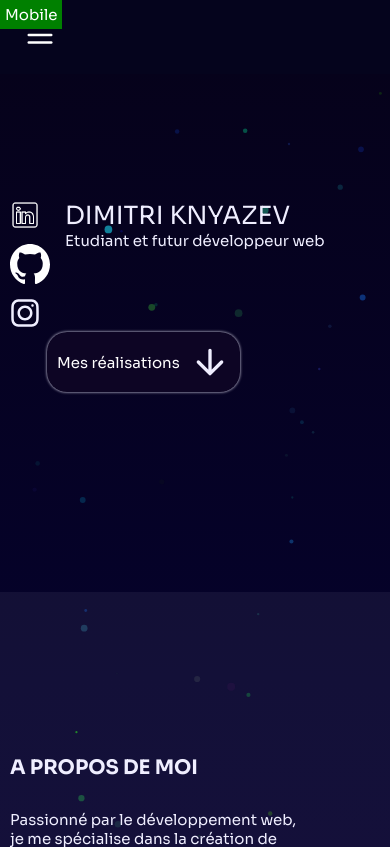
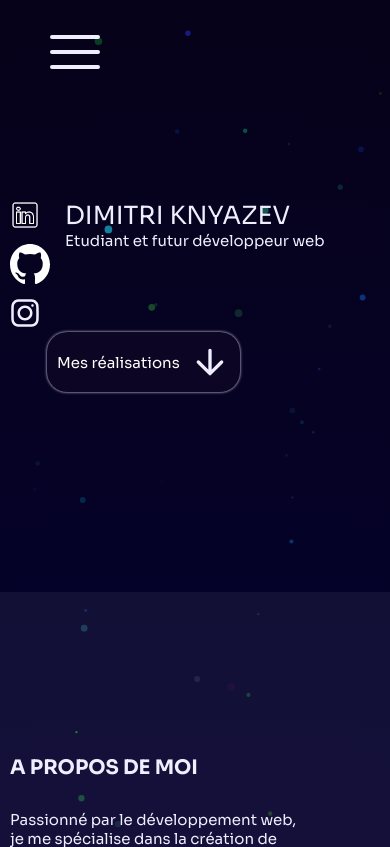
Before and after one commit to Sopatrika/Portfolio-Dimitri-KNYAZEV, a PHP site: page / in a window 390 px wide. Shown: the top 847 px of the page. Run offline with PHP 8.4, Linux system fonts and the light colour scheme; some libraries are stand-ins or nearby versions; some web fonts are replaced.

Commit message:
news changes

```diff
--- a/index.html
+++ b/index.html
@@ -22,7 +22,11 @@
             <a href="#contact_section">Contact</a>
         </nav>
         <div class="reponsive_nav_header">
-            <svg xmlns="http://www.w3.org/2000/svg" width="30" height="30" viewBox="0 0 24 24" fill="none" stroke="#ffffff" stroke-width="2" stroke-linecap="round" stroke-linejoin="round"><line x1="3" y1="12" x2="21" y2="12"></line><line x1="3" y1="6" x2="21" y2="6"></line><line x1="3" y1="18" x2="21" y2="18"></line></svg>
+            <div class="responsive_button_header">
+                <div class="responsive_button_header_barre"></div>
+                <div class="responsive_button_header_barre"></div>
+                <div class="responsive_button_header_barre"></div>
+        </div>
             <div class="reponsive_nav_header_menu">
                 <u><a href="#presentation_section">Présentation</a></u>
                 <u><a href="#competence_section">Compétences</a></u>
--- a/js/script.js
+++ b/js/script.js
@@ -1,3 +1,5 @@
+
+// ------------------------ Formulaire
 document.addEventListener('DOMContentLoaded', function() {
   const form = document.querySelector('.formulaire form');
 
@@ -68,7 +70,7 @@ document.addEventListener('DOMContentLoaded', function() {
     }
   });
 });
-
+// ------------------------ Animation initial
 document.addEventListener('DOMContentLoaded', () => {
     const tl = gsap.timeline({ defaults: { ease: "power3.inOut" } });
 
@@ -167,7 +169,7 @@ window.addEventListener('scroll', () => { //déclenche une fonction lorsqu'on sc
     }
 })
 
-// Animaton d'apparition au scroll des sections
+// -------------------------------------- Animaton d'apparition au scroll des sections
 const sections = document.querySelectorAll('.presentation_section, .competence_section, .projets_section, .cv_section, .contact_section');
 window.addEventListener('scroll', () => {
     const triggerBottom = window.innerHeight * 0.8; // Déclenchement quand 80% de l'élément est visible
@@ -184,86 +186,23 @@ window.addEventListener('scroll', () => {
 // Déclenche une première vérification au chargement
 window.dispatchEvent(new Event('scroll'));
 
-//header en responsive
-const nav_responsive = document.querySelector(".reponsive_nav_header > svg");
-const ecran_sombre = document.querySelector(".responsive_ecran_sombre");
-const ecran_sombre_open = document.querySelector(".responsive_ecran_sombre_open");
-nav_responsive.addEventListener("click", function(e) {
-    document.querySelector(".reponsive_nav_header_menu").classList.toggle("reponsive_nav_header_menu_open");
-    ecran_sombre.classList.toggle("responsive_ecran_sombre_open");
+// -------------------------------------- header en responsive
+const navButton = document.querySelector(".responsive_button_header");
+const darkScreen = document.querySelector(".responsive_ecran_sombre");
+const menu = document.querySelector(".reponsive_nav_header_menu");
+
+navButton.addEventListener("click", function(e) {
+    // Basculer l'état du menu
+    menu.classList.toggle("reponsive_nav_header_menu_open");
+    darkScreen.classList.toggle("responsive_ecran_sombre_open");
+
+    // Transformer le bouton en croix
+    navButton.classList.toggle("menu-open");
 });
 
-ecran_sombre_open.addEventListener("click", function(k) {
-    document.querySelector(".reponsive_nav_header_menu").classList.remove("reponsive_nav_header_menu_open");
-    ecran_sombre.classList.remove("responsive_ecran_sombre_open");
-})
-
-// -------------------------- Formulaire de message
-// document.addEventListener('DOMContentLoaded', function() {
-//   console.log("DOM chargé - début du script"); // Debug 1
-
-//   const form = document.querySelector('.formulaire form');
-
-//   if (!form) {
-//     console.error("ERREUR: Formulaire non trouvé");
-//     return;
-//   }
-
-//   console.log("Formulaire trouvé:", form); // Debug 2
-
-//   form.addEventListener('submit', async function(e) {
-//     e.preventDefault();
-//     console.log("Submit déclenché"); // Debug 3
-
-//     // Récupération des valeurs
-//     const formData = {
-//       nom: document.getElementById('nom').value.trim(),
-//       email: document.getElementById('email').value.trim(),
-//       message: document.getElementById('message').value.trim()
-//     };
-
-//     console.log("Données du formulaire:", formData); // Debug 4
-
-//     // Validation basique
-//     if (!formData.nom || !formData.email || !formData.message) {
-//       alert("Veuillez remplir tous les champs");
-//       return;
-//     }
-
-//     // Webhook Discord - REMPLACEZ PAR VOTRE URL
-//     const webhookURL = 'https://discord.com/api/webhooks/1379500495101624351/TpCc6knaS_fRKENhK62wKQaW7e7cP6ujhhPdH8nJW0YDt7CMIllqT4UooVKX8e0u2G9V';
-
-//     // Payload Discord
-//     const payload = {
-//       content: `**Nouveau message**\n**Nom:** ${formData.nom}\n**Email:** ${formData.email}\n**Message:** ${formData.message}`,
-//       username: "Site Web Form",
-//       avatar_url: ""
-//     };
-
-//     try {
-//       console.log("Tentative d'envoi..."); // Debug 5
-
-//       const response = await fetch(webhookURL, {
-//         method: 'POST',
-//         headers: {
-//           'Content-Type': 'application/json',
-//         },
-//         body: JSON.stringify(payload)
-//       });
-
-//       console.log("Réponse reçue:", response); // Debug 6
-
-//       if (!response.ok) {
-//         throw new Error(`Erreur HTTP: ${response.status}`);
-//       }
-
-//       alert("Message envoyé avec succès à Discord!");
-//       form.reset();
-//     } catch (error) {
-//       console.error("Erreur complète:", error); // Debug 7
-//       alert(`Erreur d'envoi: ${error.message}`);
-//     }
-//   });
-// });
-
-// console.log("URL du webhook:", webhookURL);
+darkScreen.addEventListener("click", function() {
+    // Fermer le menu et réinitialiser le bouton
+    menu.classList.remove("reponsive_nav_header_menu_open");
+    darkScreen.classList.remove("responsive_ecran_sombre_open");
+    navButton.classList.remove("menu-open");
+});
--- a/styles/style.css
+++ b/styles/style.css
@@ -290,11 +290,6 @@ h1 {
     min-height: 50px;
     position: relative;
     z-index: 1;
-}
-
-.bloc_competence:first-child {
-    display: flex;
-    gap: 10px;
 }
 
 .section_bloc_competence {
@@ -678,11 +673,15 @@ footer {
 
 /* Version Tablette */
 @media (max-width: 1024px) {
+    header {
+        padding: 20px;
+        left: 0;
+        right: 0;
+        top: 0;
+    }
+
     .intro_titre {
         font-size: 20px;
-    }
-    p {
-        max-width: 600px;
     }
 
     .header_nav {
@@ -692,11 +691,36 @@ footer {
     .reponsive_nav_header {
         display: block;
         position: relative;
+        margin: 30px;
+    }
+
+    .responsive_button_header {
+        position: relative;
+        display: block;
+        display: flex;
+        flex-direction: column;
+    }
+
+    .responsive_button_header_barre {
+        position: absolute;
+        background-color: #EFEEFF;
+        border-radius: 50px;
+        width: 50px;
+        height: 4px;
+        transition: 0.2s ease;
+    }
+
+    .responsive_button_header_barre:first-child {
+        top: -15px;
+    }
+
+    .responsive_button_header_barre:last-child{
+        top: 15px;
     }
 
     .responsive_ecran_sombre {
         position: fixed;
-        top: 0;
+        top: 0px;
         left: 0;
         width: 100%;
         height: 100%;
@@ -711,7 +735,6 @@ footer {
         pointer-events: auto;
     }
 
-
     .reponsive_nav_header>svg {
         width: 40px;
         cursor: pointer;
@@ -719,21 +742,20 @@ footer {
 
     .reponsive_nav_header_menu {
         position: absolute;
+        top: 30px;
         display: flex;
         flex-direction: column;
-        gap: 15px;
-        background: #111068;
+        gap: 30px;
+        background: #180048;
         padding: 10px;
         clip-path: inset(0 0 100% 0);
         transition: 0.2s ease;
+        border: solid 1px #EFEEFF;
+        border-radius: 10px;
     }
 
     .reponsive_nav_header_menu>u>a {
-        font-size: 30px;
-    }
-
-    .reponsive_nav_header_menu>u>a {
-        font-size: 30px;
+        font-size: 20px;
     }
 
     .reponsive_nav_header_menu_open {
@@ -743,6 +765,18 @@ footer {
     .header_nav {
         gap: 5px;
     }
+
+    .responsive_button_header.menu-open .responsive_button_header_barre:nth-child(1) {
+        transform: rotate(45deg) translate(15px, 5px);
+    }
+    .responsive_button_header.menu-open .responsive_button_header_barre:nth-child(2) {
+        opacity: 0;
+    }
+    .responsive_button_header.menu-open .responsive_button_header_barre:nth-child(3) {
+        transform: rotate(-45deg) translate(15px, -5px);
+    }
+
+/* reste de la page en responsive */
 
     .titres {
     margin-left: 25px;
@@ -815,11 +849,7 @@ footer {
 @media (max-width: 480px) {
 
     header {
-        background-color: #05041D;
         padding: 20px;
-        left: 0;
-        right: 0;
-        top: 0;
     }
 
     .reponsive_nav_header_menu>div>a {
@@ -904,7 +934,7 @@ footer {
 }
 
 /******************************************************************************************/
-
+/*
 body::before {
     content: "Desktop";
     position: fixed;
@@ -928,4 +958,4 @@ body::before {
         content: "Mobile";
         background: green;
     }
-}
+} */
```
